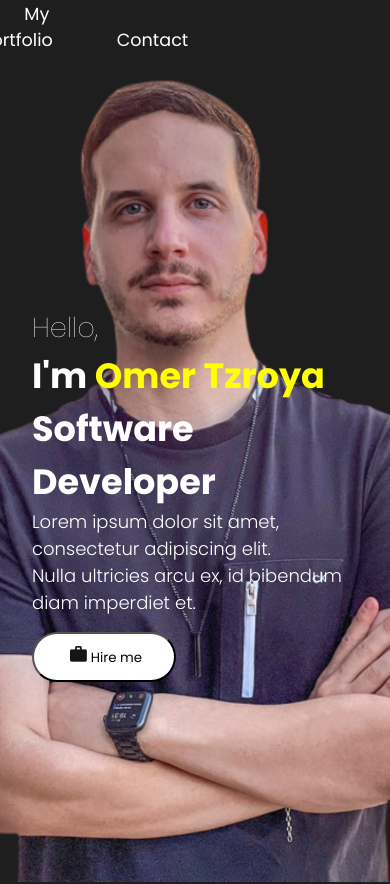
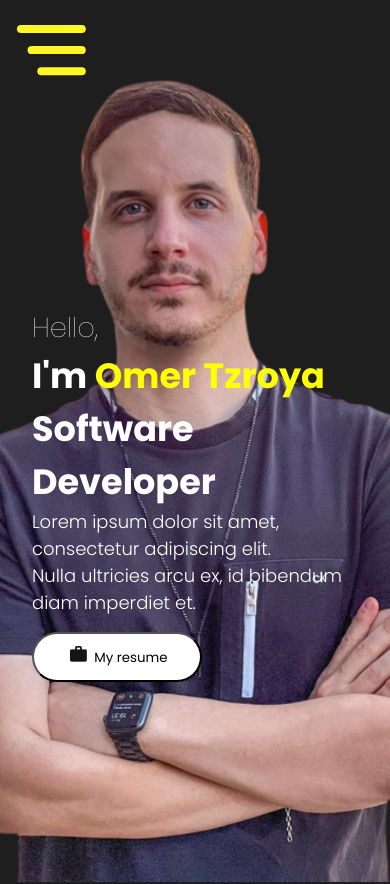
Before and after one commit to omertzroya/Portfolio-React-Project, a React (Create React App) app: page / in a window 390 px wide. Shown: the top 884 px of the page. Built offline with nearby package versions, Linux system fonts and the light colour scheme.

Commit message:
V1.0 MVP

```diff
--- a/src/components/Contact/contact.jsx
+++ b/src/components/Contact/contact.jsx
@@ -1,13 +1,13 @@
 import React from "react";
-
 import "./contact.css";
 
 const Contact = () => {
     return (
-      <section>
+      <section id="contact">
 
        <h1 className="contactTitle">Contact Me</h1>
        <span className="contactDesc">Lorem ipsum dolor sit amet, consectetur adipiscing elit.</span>
+
        <form className="contactForm">
        <input type="text" placeholder="Name" className="name"/>
         <input type="text" placeholder="Email" className="email"/>
@@ -15,20 +15,6 @@ const Contact = () => {
         <button className="contactFormButton">Send</button>
        </form>
 
-
-
-
-
-
-
-
-
-
-
-
-
-
-
       </section>
     );
 }
--- a/src/components/Footer/footer.css
+++ b/src/components/Footer/footer.css
@@ -1,6 +1,6 @@
 .footer{
 width: 100vw;
-height: 4rem;
+height: 8rem;
 background: rgb(40,40,40);
 display: flex;
 justify-content: center;
@@ -8,3 +8,25 @@ align-items: center;
 font-weight: 300;
 font-size: small;
 }
+.icon{
+display: flex;
+flex-direction: row !important;
+object-fit: cover;
+width: 25px;
+min-width: 3.5rem;
+margin: autu;
+padding: 0.25rem;
+}
+.footer__logo{
+display: flex;
+justify-content: center;
+align-items: center;
+flex-direction: column;
+}
+.img{
+    margin-bottom: 1rem;
+    display: flex;
+    justify-content: center;
+    align-items: center;
+    flex-direction: row;
+}
--- a/src/components/Footer/footer.jsx
+++ b/src/components/Footer/footer.jsx
@@ -1,10 +1,19 @@
 import React from "react";
 import "./footer.css";
+import facebook from "../../assets/facebook-icon.png";
 
 const Footer = () => {
     return (
      <footer className="footer">
-     Copyright © OmerTzroya
+      <div className="footer__logo">
+     <div className="img">
+     <img src={facebook} alt="github" className="icon"/>
+     <img src={facebook} alt="github" className="icon"/>
+     <img src={facebook} alt="github" className="icon"/>
+     <img src={facebook} alt="github" className="icon"/>
+     </div>
+     <span>Copyright © OmerTzroya </span>
+     </div>
      </footer>
     );
 }
--- a/src/components/Intro/intro.jsx
+++ b/src/components/Intro/intro.jsx
@@ -13,7 +13,7 @@ const Intro = () => {
          <span className="hello">Hello,</span>
          <span className="introText"> I'm <span className="introName">Omer Tzroya <br/> </span> Software Developer </span>
          <p className="introPara">Lorem ipsum dolor sit amet, consectetur adipiscing elit. <br/> Nulla ultricies arcu ex, id bibendum diam imperdiet et.</p>
-         <Link > <button className="btn"> <img src={btnImg} alt=""  className='btnImg'/>Hire me</button> </Link>
+         <Link > <button className="btn"> <img src={btnImg} alt=""  className='btnImg'/> My resume</button> </Link>
          </div>
          <img src={bg} alt="profile" className="bg" />
 
--- a/src/components/NavBar/navbar.css
+++ b/src/components/NavBar/navbar.css
@@ -29,3 +29,41 @@ cursor: pointer;
     width: 1rem;
     margin:1rem;
 }
+
+.menuIcon{
+    display: none;
+    cursor: pointer;
+}
+
+/* Add this to your CSS */
+@media screen and (max-width: 1220px) {
+   .menuIcon{
+    display: block;
+    background:transparent;
+   }
+   .desktopMenuListItem{
+    display: none;
+    background:transparent;
+   }
+    .desktopMenu{
+    background:transparent;
+     width: 30px;
+     height: 30px;
+    }
+    .navbar{
+        background:transparent;
+    }
+    .navbar.open {
+        display: block;
+        .desktopMenuListItem {
+            display: block; /* Set display to block when navbar is open */
+            background: rgb(40,40, 40);
+          }
+          .desktopMenu{
+            background: rgb(40,40, 40);
+            width: 350px;
+            height: 400px;
+            border-radius: 2rem;
+            }
+      }
+}
--- a/src/components/NavBar/navbar.jsx
+++ b/src/components/NavBar/navbar.jsx
@@ -1,21 +1,30 @@
 import React from "react";
 import "./navbar.css";
 import { Link } from "react-scroll";
-import contactImg from "../../assets/contact.png";
+import menu from "../../assets/menu.png";
+import { useState } from "react";
+
 
 const NavBar = () => {
+
+    const [navbarOpen, setNavbarOpen] = useState(false);
+
+    const toggleNavbar = () => {
+      setNavbarOpen(!navbarOpen);
+    };
+
     return (
-        <nav className="navbar" >
+        <nav className={`navbar ${navbarOpen ? 'open' : ''}`} >
             <div className="desktopMenu">
-
-            <Link  className="desktopMenuListItem">Home</Link>
-            <Link className="desktopMenuListItem">My Skills</Link>
-            <Link className="desktopMenuListItem">Portfolio</Link>
-            <Link className="desktopMenuListItem">Contact Me </Link>
-
+             <img  src={menu}
+          alt=""
+          className="menuIcon"
+          onClick={toggleNavbar}/>
+            <Link activeClass="active" to="intro" spy={true} smooth={true} offset={-100} duration={500}  className="desktopMenuListItem  "   >Home</Link>
+            <Link  activeClass="active" to="skills" spy={true} smooth={true} offset={-100} duration={500}  className="desktopMenuListItem "  >My Skills</Link>
+            <Link activeClass="active" to="works" spy={true} smooth={true} offset={-100} duration={500}  className="desktopMenuListItem "  >Portfolio</Link>
+            <Link activeClass="active" to="contact" spy={true} smooth={true} offset={-100} duration={500}  className="desktopMenuListItem "  >Contact Me</Link>
             </div>
-
-
         </nav>
     );
 }
```
